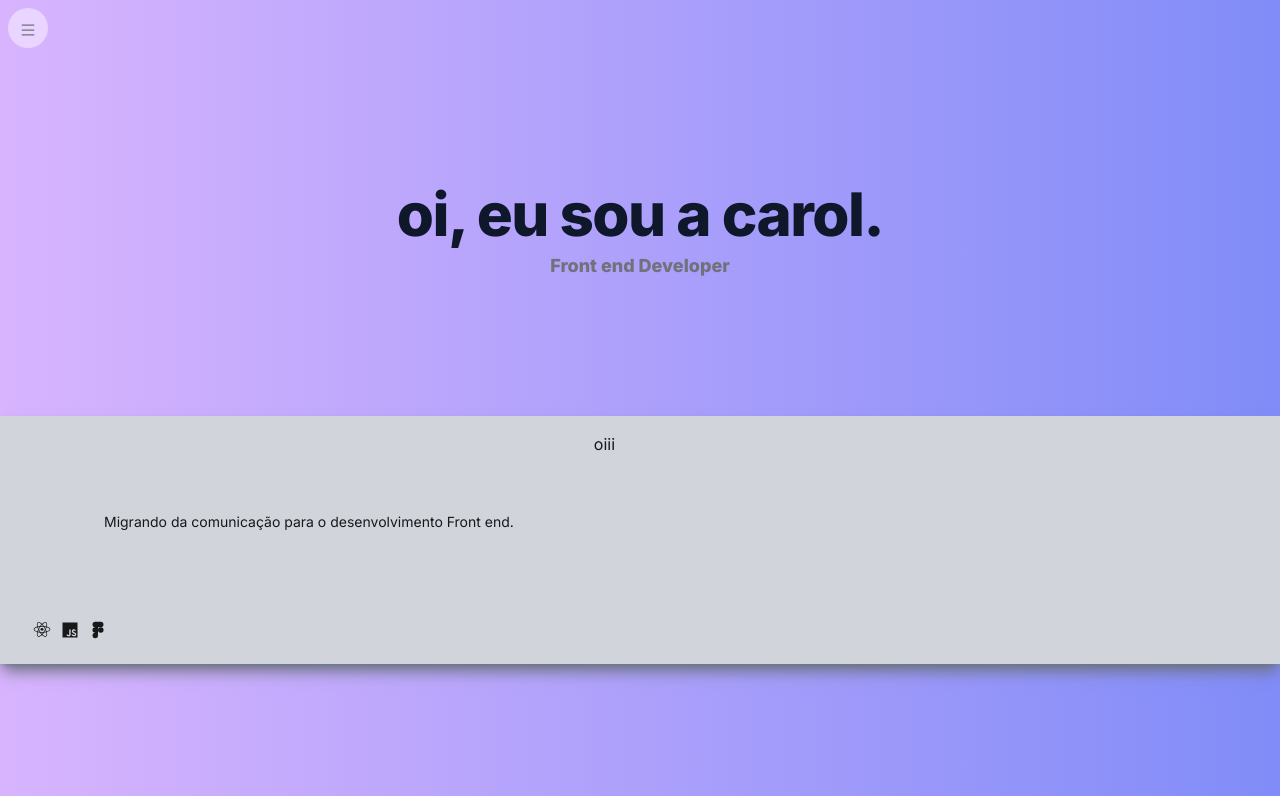
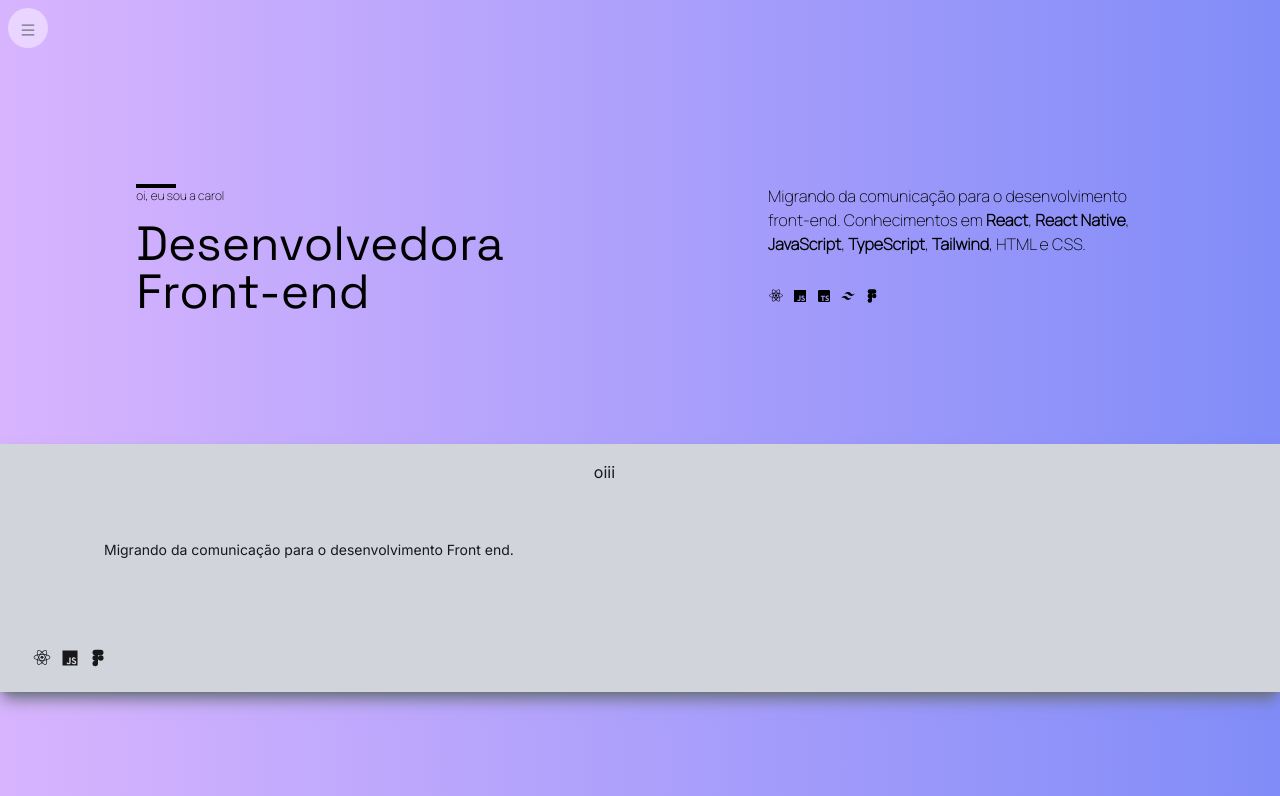
Before and after one commit to carolinemichaelsen/portfolio, a Next.js app: page / in a window 1280 px wide. Shown: the top 796 px of the page. Built offline with nearby package versions, Linux system fonts and the light colour scheme.

Commit message:
atualização de Hero com estilos, conteúdo e ícones

```diff
--- a/src/app/globals.css
+++ b/src/app/globals.css
@@ -1,4 +1,5 @@
 @import url('https://fonts.googleapis.com/css2?family=Public+Sans:wght@300;400;700&family=Space+Grotesk&display=swap');
+@import url('https://fonts.googleapis.com/css2?family=Manrope:wght@200&display=swap');
 
 @tailwind base;
 @tailwind components;
@@ -33,3 +34,7 @@ body {
 .font-h3 {
   font-family: 'Space Grotesk';
 }
+
+.font-manrope {
+  font-family: 'Manrope';
+}
--- a/src/components/Hero.tsx
+++ b/src/components/Hero.tsx
@@ -1,15 +1,24 @@
 import React from "react"
+import Image from "next/image"
+import { BiLogoReact, BiLogoJavascript, BiLogoTypescript, BiLogoTailwindCss, BiLogoFigma } from 'react-icons/bi';
 
 export default function Hero() {
     return (
-        <div className="relative max-w-5xl mx-auto p-30 sm:p-24 lg:p-32">
-        <h1 className="text-slate-900 font-extrabold text-4xl sm:text-5xl lg:text-6xl tracking-tight text-center dark:text-white">
-        oi, eu sou a <span>carol</span>.
-        </h1>
-        <h2 className='text-zinc-500 font-extrabold text-lg text-center m-2'>Front end Developer</h2>
-{/*         <h3 className="text-slate-900 font-bold text-xs text-center">React | JavaScript | Tailwind</h3>
-        <h3 className="text-slate-900 text-xs text-center">HTML | CSS</h3>
-        <h4 className="text-slate-900 text-xs text-center">Noções de React Native | Python | Java</h4> */}
-    </div>
+        <div className="grid grid-cols-2">
+            <div className="relative max-w-5xl mx-auto p-30 sm:p-24 lg:p-32">
+                <div className="w-10 h-0 border-2 border-black"></div>
+                <div className="text-black text-xs font-normal font-manrope">oi, eu sou a carol</div>
+                <div className="text-black leading-20 text-5xl font-normal font-h3 mt-4">Desenvolvedora <br/>Front-end</div>
+            </div>
+            <div className="p-30 sm:p-24 lg:p-32 w-200 text-black text-s font-normal font-manrope">Migrando da comunicação para o desenvolvimento front-end. Conhecimentos em <b>React</b>, <b>React Native</b>, <b>JavaScript</b>, <b>TypeScript</b>, <b>Tailwind</b>, HTML e CSS.
+                <div className='flex flex-row mt-8 gap-2'>
+                    <BiLogoReact className='hover:text-violet-300'/>
+                    <BiLogoJavascript className='hover:text-violet-300'/>
+                    <BiLogoTypescript className='hover:text-violet-300'/>
+                    <BiLogoTailwindCss  className='hover:text-violet-300'/>
+                    <BiLogoFigma  className='hover:text-violet-300'/>
+                </div>
+            </div>
+        </div>
     )
 }
--- a/src/components/Projects.tsx
+++ b/src/components/Projects.tsx
@@ -4,9 +4,6 @@ import { BiLogoReact, BiLogoTypescript, BiLogoTailwindCss, BiLogoJavascript } fr
 import { AiFillGithub } from 'react-icons/ai'
 
 import '../app/globals.css'
-import { Space_Grotesk } from "next/font/google";
-
-const spaceGrotesk = Space_Grotesk({ subsets: ['latin'] })
 
 export default function Projects() { return(
 <div className="m-12 pt-10 sm:pt-18 lg:pt-24">
--- a/src/components/Skills.tsx
+++ b/src/components/Skills.tsx
@@ -1,4 +1,5 @@
 import React from "react"
+import '../app/globals.css'
 
 export default function Skills() {
     return (
```
Also changed, not shown: public/imgs/ellipse-1.png (added).
